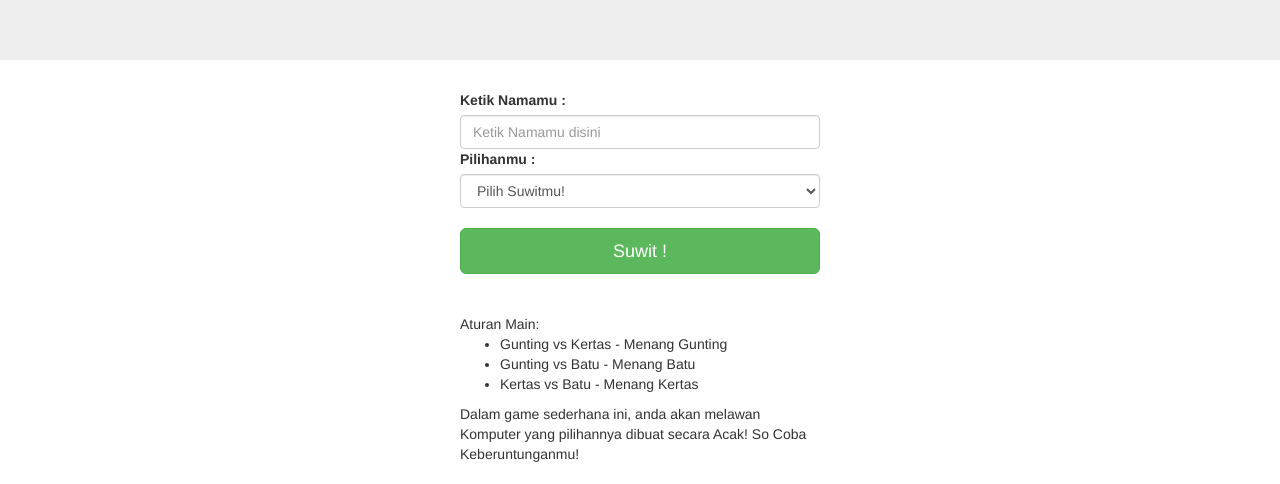
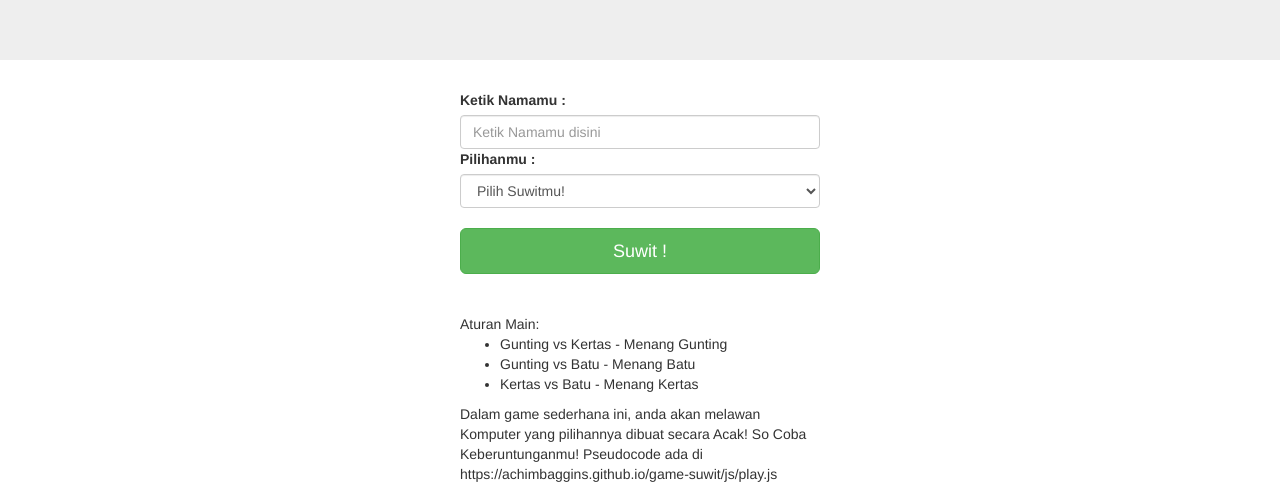
Before and after one commit to achimbaggins/achimbaggins.github.io, a plain HTML site: page game-suwit/index.html in a window 1280 px wide. Shown: the part 430-914 px from the top of the page. Drawn offline with Linux system fonts and the light colour scheme.

Commit message:
Update index.html

```diff
--- a/game-suwit/index.html
+++ b/game-suwit/index.html
@@ -34,6 +34,7 @@
                         <li>Kertas vs Batu - Menang Kertas</li>
                     </ul>
                     Dalam game sederhana ini, anda akan melawan Komputer yang pilihannya dibuat secara Acak! So Coba Keberuntunganmu!
+                    Pseudocode ada di https://achimbaggins.github.io/game-suwit/js/play.js
                     </span>
                 </div>
 
```
